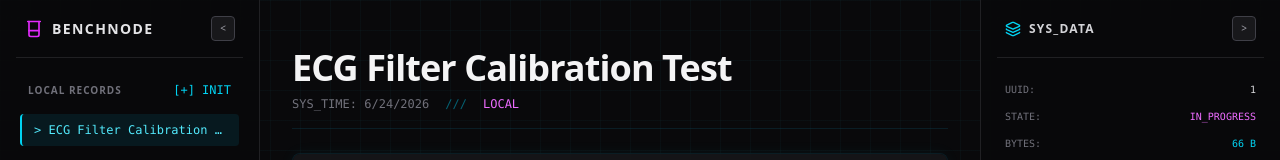
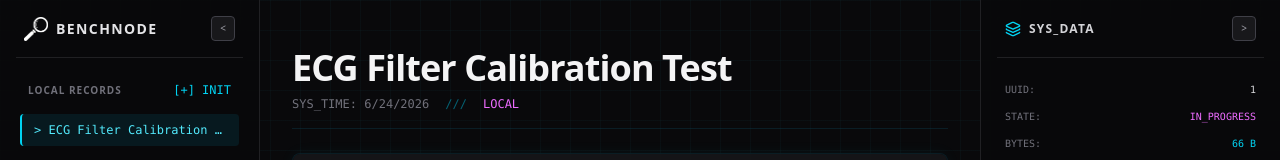
Before and after one commit to kaleb973/ERN-Notebook, a Next.js app in the folder ern-notebook/: page / in a window 1280 px wide. Shown: the top 160 px of the page. Built offline with nearby package versions, Linux system fonts and the light colour scheme.

Commit message:
Fixed Logo

```diff
--- a/ern-notebook/src/components/Sidebar.tsx
+++ b/ern-notebook/src/components/Sidebar.tsx
@@ -17,7 +17,7 @@ export default function Sidebar({ notes, activeNoteId, isCollapsed, onToggleColl
     <aside className={`${isCollapsed ? 'w-20' : 'w-[260px]'} h-full bg-zinc-950/80 backdrop-blur-md border-r border-zinc-800/80 flex flex-col p-4 transition-all duration-300 ease-out z-20`}>
       <div className="flex items-center justify-between gap-2 px-2 pb-4 border-b border-zinc-800/80">
         <div className="flex items-center gap-2 min-w-0">
-          <Beaker className="h-5 w-5 text-fuchsia-500 shrink-0" />
+          <img src="/glass.png" alt="Logo" className="h-6 w-6 shrink-0 invert" />
           {!isCollapsed && <span className="font-bold tracking-widest text-zinc-200 truncate uppercase text-sm">BenchNode</span>}
         </div>
         <button type="button" onClick={onToggleCollapse} className="rounded border border-zinc-700 bg-zinc-900 px-2 py-1 text-[10px] text-zinc-400 hover:text-cyan-400">
```
Also changed, not shown: ern-notebook/public/glass.png (added).
